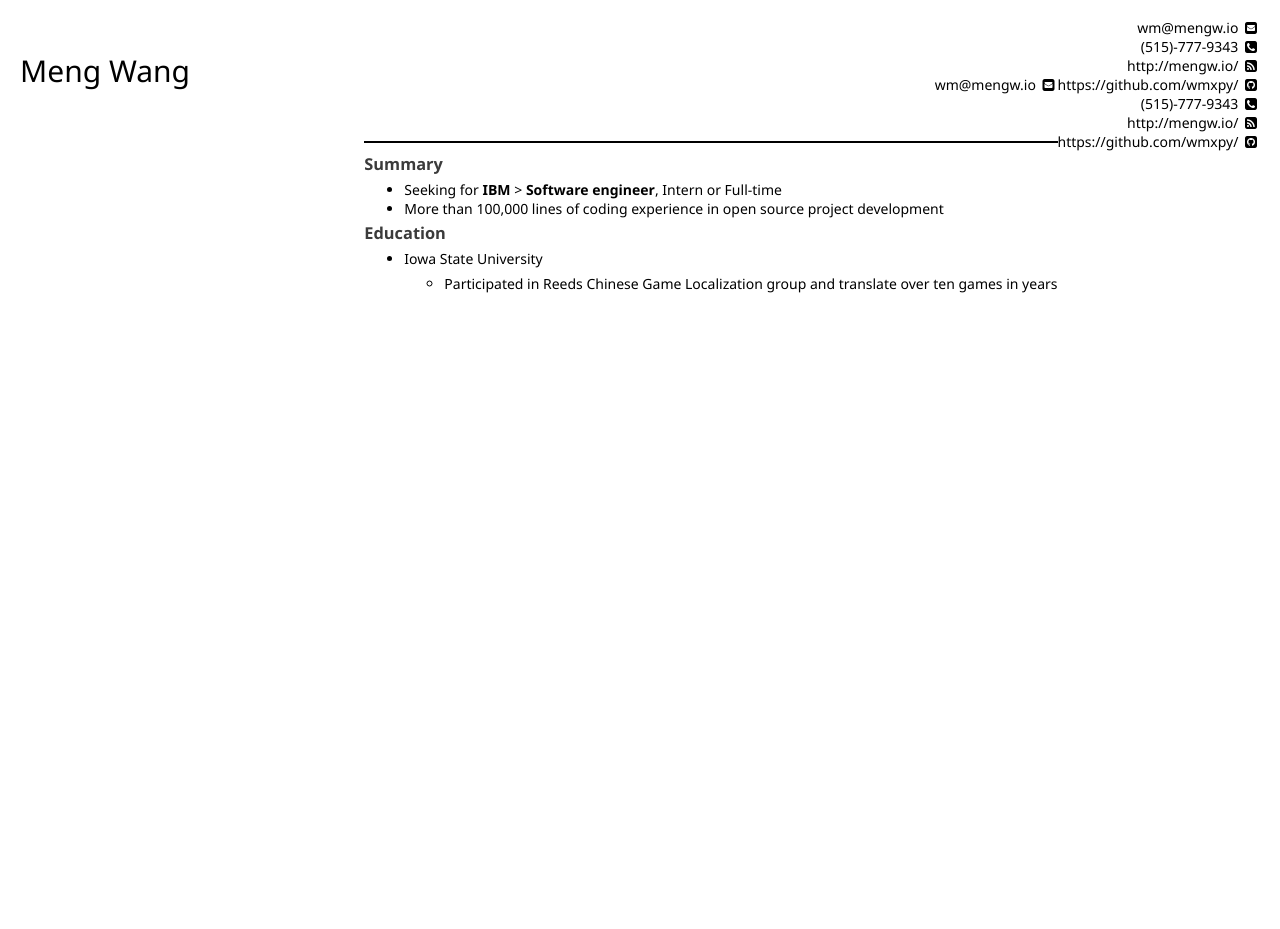
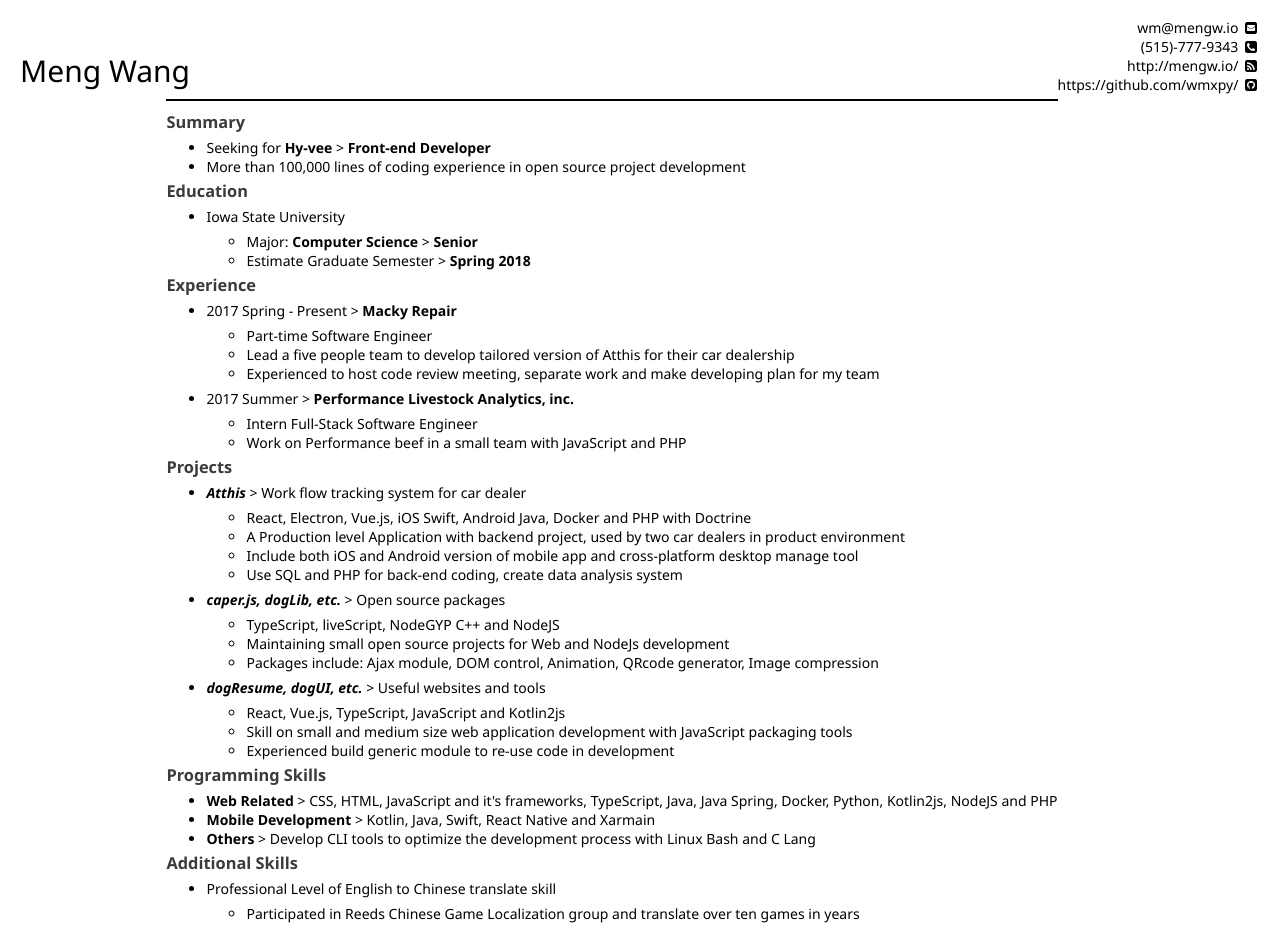
Before and after one commit to WMXPY/blog.mengw.io, a Jekyll site: the page resume/resume.html, which Jekyll copies as it is, in a window 1280 px wide. Built offline with Jekyll 4.4.1, drawn with Linux system fonts in a browser that asks for light colours; before the commit the page ends 900 px from its top, so only the background shows below that.

Commit message:
fix issues

```diff
--- a/resume/resume.html
+++ b/resume/resume.html
@@ -422,29 +422,72 @@
 			</div>
 		</div>
 		<div style="float:right;">
-			wm@mengw.io&nbsp;<i class="fa fa-envelope-square fa-fw" aria-hidden="true"></i>
-		</div><br>
-		<div style="float:right;">
-			(515)-777-9343&nbsp;<i class="fa fa-phone-square fa-fw" aria-hidden="true"></i>
-		</div><br>
-		<div style="float:right;">
-			http://mengw.io/&nbsp;<i class="fa fa-rss-square fa-fw" aria-hidden="true"></i>
-
-		</div><br>
-		<div style="float:right;">
-			https://github.com/wmxpy/&nbsp;<i class="fa fa-github-square fa-fw" aria-hidden="true"></i>
-		</div>
-	</div>
-	<div style="float:right;">
 			<hr>
 			<h3>Summary</h3>
 			<ul>
-			<li>Seeking for <strong>IBM</strong> &gt; <strong>Software engineer</strong>, Intern or Full-time</li>
+				<li>Seeking for <strong>Hy-vee</strong> &gt; <strong>Front-end Developer</strong></li>
 				<li>More than 100,000 lines of coding experience in open source project development</li>
 			</ul>
 			<h3>Education</h3>
 			<ul>
 				<li>Iowa State University
+					<ul>
+						<li>Major: <strong>Computer Science</strong> &gt; <strong>Senior</strong></li>
+						<li>Estimate Graduate Semester &gt; <strong>Spring 2018</strong></li>
+					</ul>
+				</li>
+			</ul>
+			<h3>Experience</h3>
+			<ul>
+				<li>2017 Spring - Present &gt; <strong>Macky Repair</strong>
+					<ul>
+						<li>Part-time Software Engineer</li>
+						<li>Lead a five people team to develop tailored version of Atthis for their car dealership</li>
+						<li>Experienced to host code review meeting, separate work and make developing plan for my team</li>
+					</ul>
+				</li>
+				<li>2017 Summer &gt; <strong>Performance Livestock Analytics, inc.</strong>
+					<ul>
+						<li>Intern Full-Stack Software Engineer</li>
+						<li>Work on Performance beef in a small team with JavaScript and PHP</li>
+					</ul>
+				</li>
+			</ul>
+			<h3>Projects</h3>
+			<ul>
+				<li><strong><em>Atthis</em></strong> &gt; Work flow tracking system for car dealer
+					<ul>
+						<li>React, Electron, Vue.js, iOS Swift, Android Java, Docker and PHP with Doctrine</li>
+						<li>A Production level Application with backend project, used by two car dealers in product environment</li>
+						<li>Include both iOS and Android version of mobile app and cross-platform desktop manage tool</li>
+						<li>Use SQL and PHP for back-end coding, create data analysis system</li>
+					</ul>
+				</li>
+				<li><strong><em>caper.js, dogLib, etc.</em></strong> &gt; Open source packages
+					<ul>
+						<li>TypeScript, liveScript, NodeGYP C++ and NodeJS</li>
+						<li>Maintaining small open source projects for Web and NodeJs development</li>
+						<li>Packages include: Ajax module, DOM control, Animation, QRcode generator, Image compression</li>
+					</ul>
+				</li>
+				<li><strong><em>dogResume, dogUI, etc.</em></strong> &gt; Useful websites and tools
+					<ul>
+						<li>React, Vue.js, TypeScript, JavaScript and Kotlin2js</li>
+						<li>Skill on small and medium size web application development with JavaScript packaging tools</li>
+						<li>Experienced build generic module to re-use code in development</li>
+					</ul>
+				</li>
+			</ul>
+			<h3>Programming Skills</h3>
+			<ul>
+				<li><strong>Web Related</strong> &gt; CSS, HTML, JavaScript and it's frameworks, TypeScript, Java, Java Spring, Docker, Python,
+					Kotlin2js, NodeJS and PHP</li>
+				<li><strong>Mobile Development</strong> &gt; Kotlin, Java, Swift, React Native and Xarmain</li>
+				<li><strong>Others</strong> &gt; Develop CLI tools to optimize the development process with Linux Bash and C Lang</li>
+			</ul>
+			<h3>Additional Skills</h3>
+			<ul>
+				<li>Professional Level of English to Chinese translate skill</li>
 				<ul>
 					<li>Participated in Reeds Chinese Game Localization group and translate over ten games in years</li>
 				</ul>
```
Lines whose indentation alone changed are shown as unchanged.
